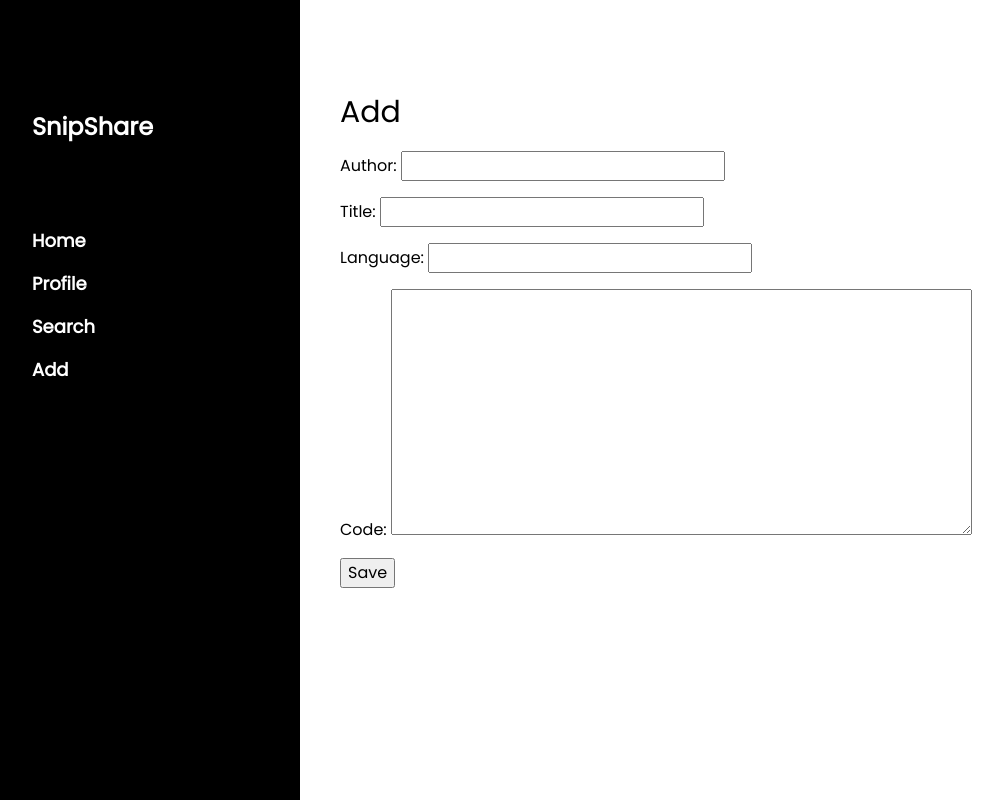
After one commit to GeorgiKJoseph/snipshare, a Django app: page /add/new in a window 1280 px wide. The commit adds this page. Shown: the whole page, without its empty margins (0-1003 px from the left). Run offline with Django 3.2, Linux system fonts and the light colour scheme.

Commit message:
included: forms

```diff
--- /dev/null
+++ b/webapp/forms.py
@@ -0,0 +1,13 @@
+from django import forms
+
+from .models import Account, Pastebin
+
+class AccountForm(forms.ModelForm):
+    class Meta:
+        model = Account
+        fields = ('user_name', 'email', 'password',)
+
+class PastebinForm(forms.ModelForm):
+    class Meta:
+        model = Pastebin
+        fields = ('author', 'title', 'language', 'code',)
--- a/webapp/models.py
+++ b/webapp/models.py
@@ -5,7 +5,7 @@ from django.utils import timezone
 class Pastebin(models.Model):
     author = models.CharField(max_length=50)
     title = models.CharField(max_length=50)
-    language = models.CharField(max_length=50,default='python')
+    language = models.CharField(max_length=50)
     code = models.TextField()
     created_date = models.DateTimeField(default=timezone.now)
 
@@ -16,6 +16,7 @@ class Pastebin(models.Model):
 class Account(models.Model):
     user_name = models.CharField(max_length=50)
     password = models.CharField(max_length=50)
+    email = models.CharField(max_length=50)
 
     def __str__(self):
         return self.user_name
--- /dev/null
+++ b/webapp/templates/webapp/add_new.html
@@ -0,0 +1,13 @@
+{% extends 'webapp/base.html' %}
+
+
+{% block content %}
+<div class="w3-main" style="margin-left:340px;margin-right:40px">
+<h2>Add</h2>
+<form method="POST" class="post-form">{% csrf_token %}
+    {{ form.as_p}}
+    <button type="submit" class="save btn btn-default">Save</button>
+
+</form>
+</div>
+{% endblock %}
--- a/webapp/templates/webapp/base.html
+++ b/webapp/templates/webapp/base.html
@@ -23,7 +23,7 @@ body {font-size:16px;}
     <a href="#" onclick="w3_close()" class="w3-bar-item w3-button w3-hover-white">Home</a>
     <a href="#home" onclick="w3_close()" class="w3-bar-item w3-button w3-hover-white">Profile</a>
     <a href="#services" onclick="w3_close()" class="w3-bar-item w3-button w3-hover-white">Search</a>
-    <a href="#designers" onclick="w3_close()" class="w3-bar-item w3-button w3-hover-white">Add</a>
+    <a href="{% url 'add_new' %}" onclick="w3_close()" class="w3-bar-item w3-button w3-hover-white">Add</a>
 <!---    <a href="#packages" onclick="w3_close()" class="w3-bar-item w3-button w3-hover-white">Packages</a>
     <a href="#contact" onclick="w3_close()" class="w3-bar-item w3-button w3-hover-white">Contact</a>
    -->
--- a/webapp/urls.py
+++ b/webapp/urls.py
@@ -4,4 +4,5 @@ from . import views
 urlpatterns = [
     path('',views.home,name='home'),
     path('x/<int:pk>/', views.code_detail, name='code_detail'),
+    path('add/new',views.add_new, name='add_new'),
 ]
--- a/webapp/views.py
+++ b/webapp/views.py
@@ -1,5 +1,7 @@
-from django.shortcuts import render, get_object_or_404
+from django.shortcuts import render, get_object_or_404,redirect
 from .models import Pastebin
+from .forms import PastebinForm
+from django.utils import timezone
 
 def home(request):
     pastebin=Pastebin.objects.order_by('created_date')
@@ -8,3 +10,16 @@ def home(request):
 def code_detail(request,pk):
     x=get_object_or_404(Pastebin,pk=pk)
     return render(request,'webapp/code_detail.html',{'x':x})
+
+
+def add_new(request):
+    if request.method == "POST":
+        form = PastebinForm(request.POST)
+        if form.is_valid():
+            post = form.save(commit=False)
+            post.created_date = timezone.now()
+            post.save()
+            return redirect('code_detail', pk=post.pk)
+    else:
+        form = PastebinForm()
+    return render(request,'webapp/add_new.html',{'form':form})
```
Also changed, not shown: webapp/migrations/0004_account_email.py (added), webapp/migrations/0005_auto_20190201_0026.py (added), webapp/migrations/0006_auto_20190201_0103.py (added).
